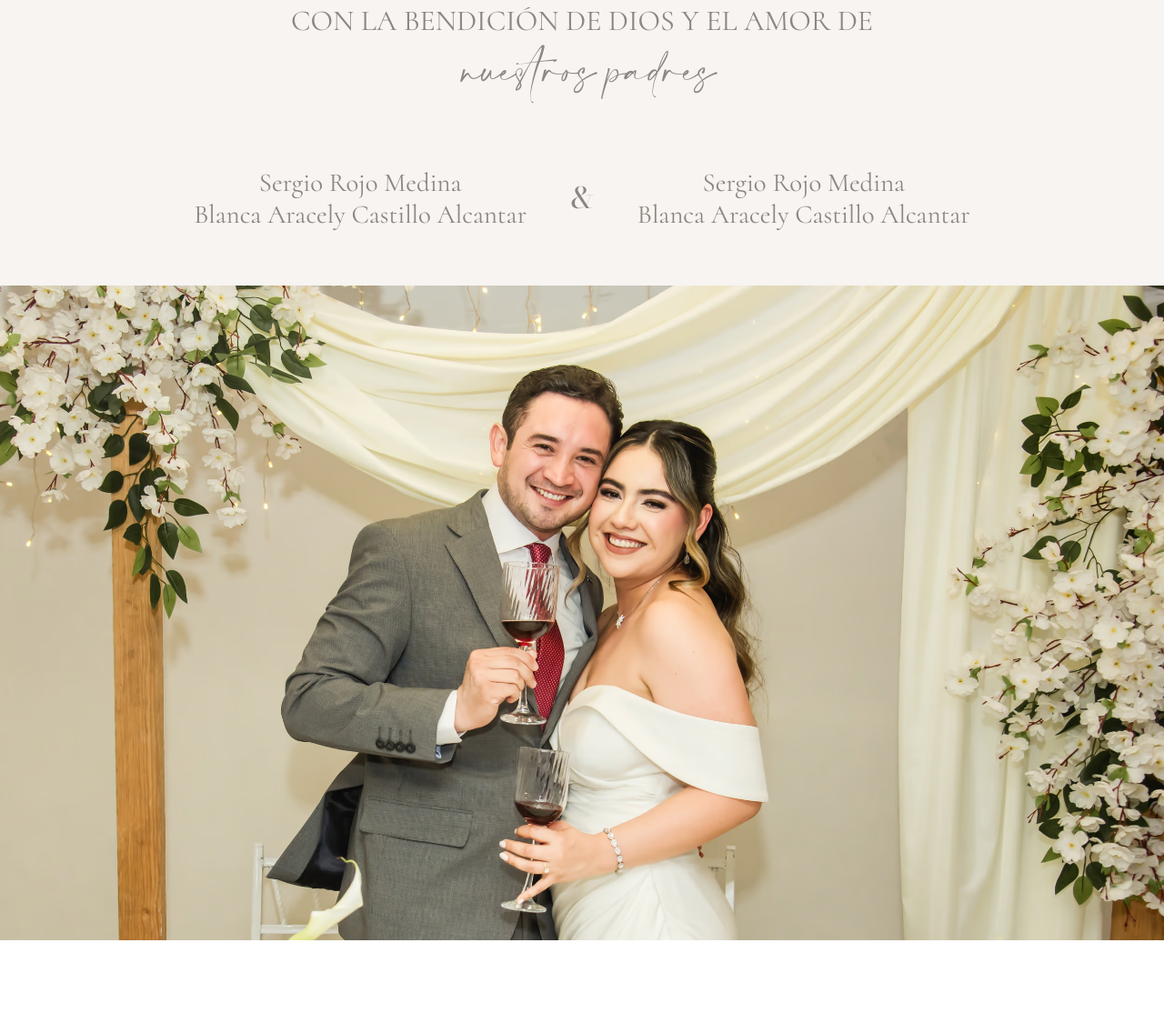
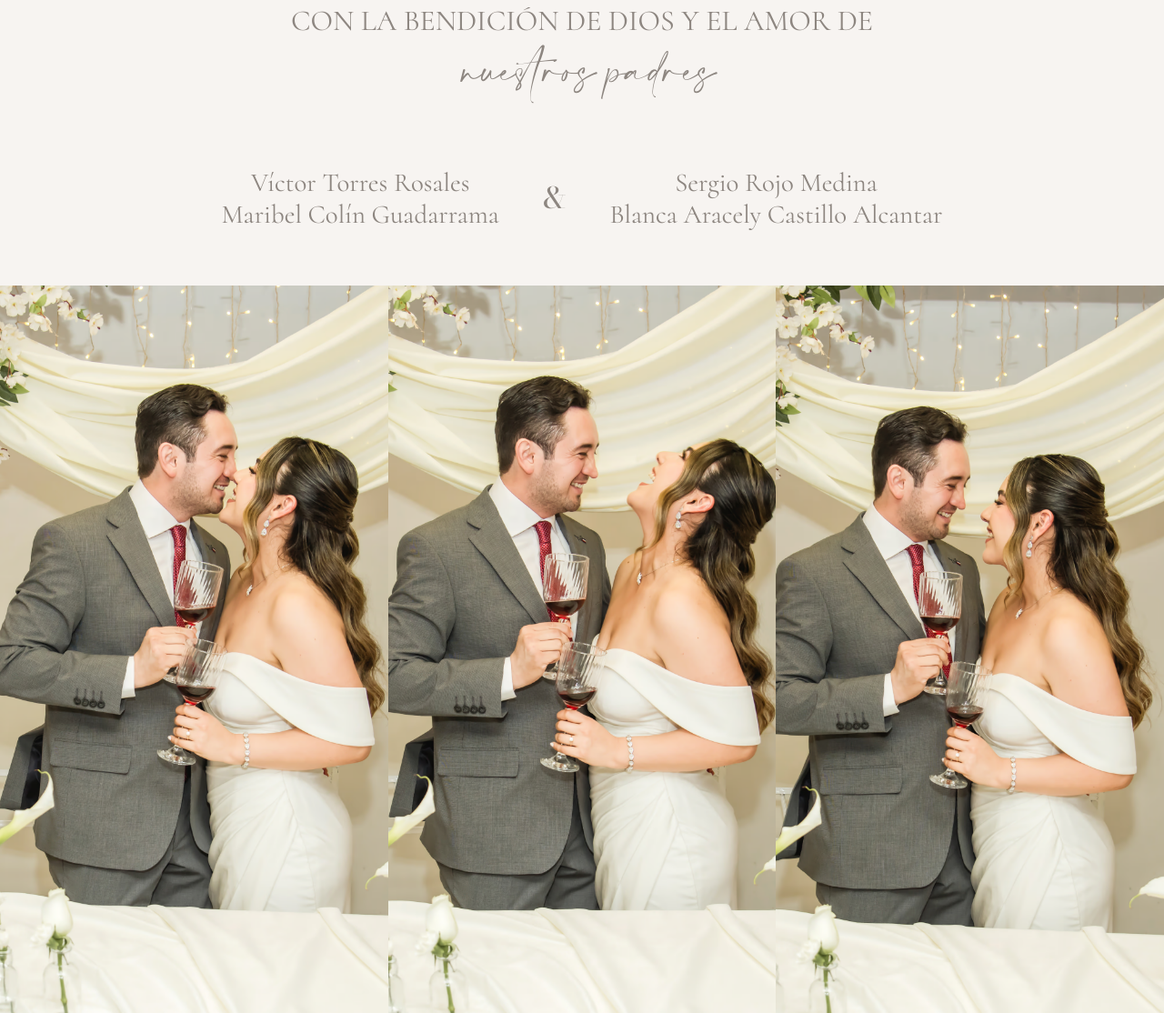
Before and after one commit to AlexHS2904/inv_edna, a plain HTML site: page index.html in a window 1280 px wide. Shown: the part 1464-2578 px from the top of the page at 91% size. Before the commit the page ends 2498 px from the top, so only its background shows below. Drawn offline with nearby package versions, Linux system fonts and the light colour scheme.

Commit message:
Add photo features

```diff
--- a/assets/css/styles.css
+++ b/assets/css/styles.css
@@ -396,10 +396,50 @@ a{
 /* Imagen de fondo 2*/
 
 #fondo2{
-    background-image: url('../img/DSC_4826.avif');
-    height: 90vh;
+    height: 200vh;
+}
+
+.scene {
+    position: sticky;
+    top: 0;
     width: 100%;
+    height: 100vh;
+    overflow: hidden;
+}
+
+/* imagen de fondo */
+.bg2 {
+    position: absolute;
+    inset: 0;
+    background-image: url('../img/DSC_5182.avif');
     background-size: cover;
+    background-position: center;
+}
+
+/* contenedor imágenes 2 */
+.overlays {
+    position: absolute;
+    inset: 0;
+    display: flex;
+    gap: 0;
+}
+
+.overlay-panel {
+    flex: 1;
+    position: relative;
+    overflow: hidden;
+    transform-origin: center center;
+    will-change: transform, opacity;
+}
+
+.panel-img {
+    position: absolute;
+    inset: 0;
+    width: 100%;
+    height: 100%;
+    object-fit: cover;
+    object-position: center;
+    display: block;
 }
 
 /*  Transiciones  */
@@ -541,10 +581,24 @@ a{
         font-size: 1.3rem;
     }
 
-    #fondo2{
-        aspect-ratio: 1 / 1;
-        height: auto;
-        background-position: center;
+    .overlays{
+        flex-direction: column;
     }
 
+    #fondo2{
+        height: 300vh;
+    }
+
+    .overlay-panel{
+        flex: 1;
+        width: 100%;
+    }
+
+    .scene{
+        height: 200vh;
+    }
+
+    .panel-img{
+        height: auto;
+    }
 }
--- a/index.html
+++ b/index.html
@@ -106,9 +106,9 @@
         <div class="contenedor_padres fade">
             <div class="paternos">
                 <p class="nombres_padres">
-                    Sergio Rojo Medina
+                    Víctor Torres Rosales
                     <br>
-                    Blanca Aracely Castillo Alcantar
+                    Maribel Colín Guadarrama
                 </p>
             </div>
             <div class="ipsilon2">
@@ -125,6 +125,23 @@
     </section>
 
     <section id="fondo2">
+
+        <div class="scene">
+            <div class="bg2"></div>
+
+            <div class="overlays">
+                <div class="overlay-panel" id="p1">
+                    <img class="panel-img" src="assets/img/DSC_4817.avif" alt="">
+                </div>
+                <div class="overlay-panel" id="p2">
+                    <img class="panel-img" src="assets/img/DSC_4819.avif" alt="">
+                </div>
+                <div class="overlay-panel" id="p3">
+                    <img class="panel-img" src="assets/img/DSC_4821.avif" alt="">
+                </div>
+            </div>
+        </div>
+
     </section>
 
     <script src="main.js" defer></script>
--- a/main.js
+++ b/main.js
@@ -171,20 +171,51 @@ document.addEventListener('mouseup', () => {
 });
 
 document.addEventListener('mousemove', (e) => {
-    if (!isDragging) {
-        progress.style.width = percent + '%';
-    }
+    if (!isDragging) return;
 
     const rect = progressContainer.getBoundingClientRect();
     let offsetX = e.clientX - rect.left;
-
 
     if (offsetX < 0) offsetX = 0;
     if (offsetX > rect.width) offsetX = rect.width;
 
     const percent = offsetX / rect.width;
+
     audio.currentTime = percent * audio.duration;
+    progress.style.width = percent * 100 + '%';
 });
+
+// Galería 2
+
+const panels = [
+  document.getElementById('p1'),
+  document.getElementById('p2'),
+  document.getElementById('p3'),
+];
+
+const overlays = document.querySelector('.overlays');
+
+function onScroll() {
+  const scrollY   = window.scrollY;
+  const maxScroll = document.documentElement.scrollHeight - window.innerHeight;
+
+  const startAt  = 0.25;
+  const raw      = scrollY / maxScroll;
+  const progress = Math.min(Math.max((raw - startAt) / (1 - startAt), 0), 1);
+
+  const scale   = 1 - progress * 0.1;
+  const opacity = 1 - progress * 0.25;
+  const gap     = progress * 3;
+
+  overlays.style.gap = `${gap}px`;
+
+  panels.forEach(p => {
+    p.style.transform = `scale(${scale})`;
+    p.style.opacity   = opacity;
+  });
+}
+
+window.addEventListener('scroll', onScroll, { passive: true });
 
 //Agendar evento
 
```
Also changed, not shown: assets/img/DSC_5182.avif (added).
